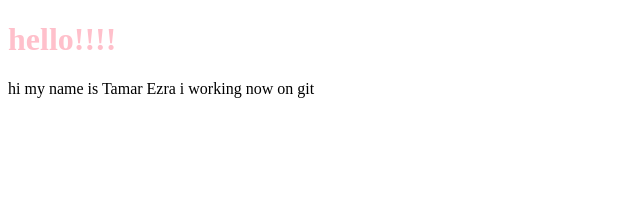
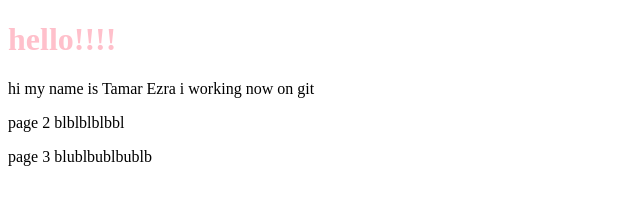
Before and after one commit to t0556796479/try_git, a plain HTML site: page 5/index.html in a window 1280 px wide. Shown: the whole page, without its empty margins (0-640 px from the left). Drawn offline with Linux system fonts and the light colour scheme.

Commit message:
10.  + 2 p

```diff
--- a/5/index.html
+++ b/5/index.html
@@ -15,5 +15,11 @@
     <p>
         hi my name is Tamar Ezra i working now on git
     </p>
+    <p>
+        page 2 blblblblbbl
+    </p>
+    <p>
+        page 3 blublbublbublb
+    </p>
 </body>
 </html>
```
